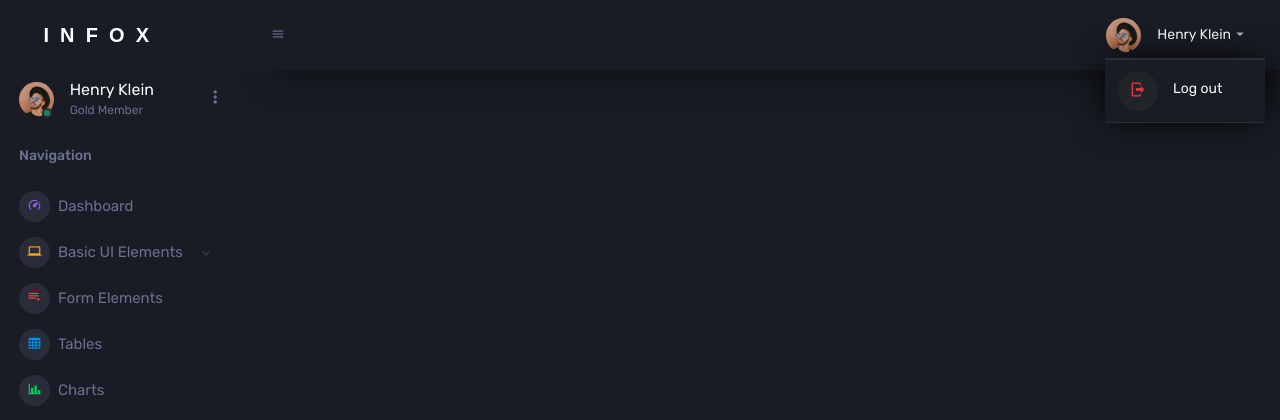
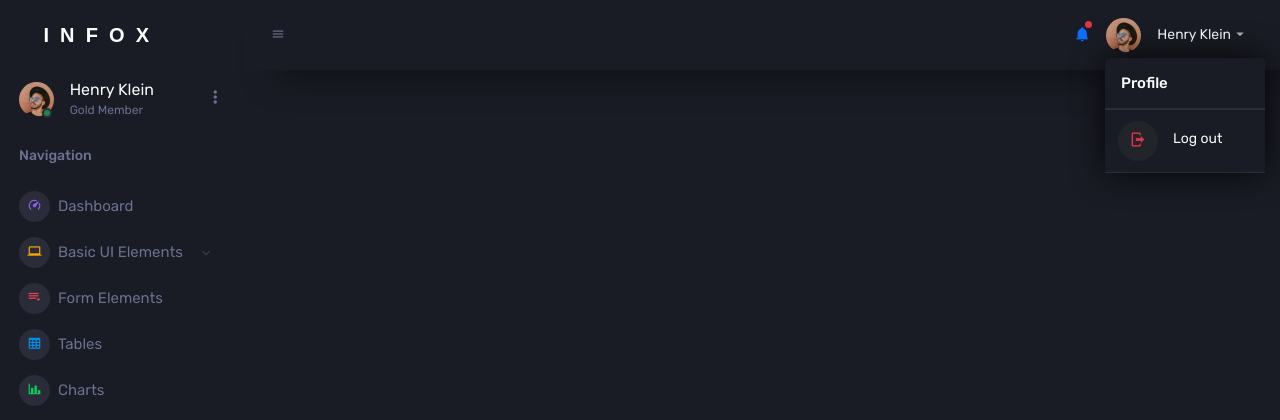
Before and after one commit to praveeshvnr/new, a Django app: page /index/ in a window 1280 px wide, after a click on "Henry Klein". Shown: the top 420 px of the page. Run offline with Django 3.2, Linux system fonts and the light colour scheme; some libraries are stand-ins or nearby versions.

Commit message:
bell icon added

```diff
--- a/templates/index.html
+++ b/templates/index.html
@@ -298,12 +298,12 @@
                   <p class="p-3 mb-0 text-center">4 new messages</p>
                 </div>
               </li>
-              <li class="nav-item dropdown border-left">
+              <li class="nav-item dropdown border-left">-->
                 <a class="nav-link count-indicator dropdown-toggle" id="notificationDropdown" href="#" data-bs-toggle="dropdown">
                   <i class="mdi mdi-bell"></i>
                   <span class="count bg-danger"></span>
                 </a>
-                <div class="dropdown-menu dropdown-menu-right navbar-dropdown preview-list" aria-labelledby="notificationDropdown">
+              <!--  <div class="dropdown-menu dropdown-menu-right navbar-dropdown preview-list" aria-labelledby="notificationDropdown">
                   <h6 class="p-3 mb-0">Notifications</h6>
                   <div class="dropdown-divider"></div>
                   <a class="dropdown-item preview-item">
@@ -319,11 +319,11 @@
                   </a>
                   <div class="dropdown-divider"></div>
                   <a class="dropdown-item preview-item">
-                    <div class="preview-thumbnail">
-                      <div class="preview-icon bg-dark rounded-circle">
+                    <div class="preview-thumbnail">-->
+                      <!-- <div class="preview-icon bg-dark rounded-circle">
                         <i class="mdi mdi-settings text-danger"></i>
-                      </div>
-                    </div>
+                      </div> -->
+                   <!-- </div>
                     <div class="preview-item-content">
                       <p class="preview-subject mb-1">Settings</p>
                       <p class="text-muted ellipsis mb-0"> Update dashboard </p>
@@ -331,11 +331,11 @@
                   </a>
                   <div class="dropdown-divider"></div>
                   <a class="dropdown-item preview-item">
-                    <div class="preview-thumbnail">
-                      <div class="preview-icon bg-dark rounded-circle">
+                    <div class="preview-thumbnail">-->
+                      <!-- <div class="preview-icon bg-dark rounded-circle">
                         <i class="mdi mdi-link-variant text-warning"></i>
-                      </div>
-                    </div>
+                      </div> -->
+                   <!-- </div>
                     <div class="preview-item-content">
                       <p class="preview-subject mb-1">Launch Admin</p>
                       <p class="text-muted ellipsis mb-0"> New admin wow! </p>
@@ -355,7 +355,7 @@
                   </div>
                 </a>
                 <div class="dropdown-menu dropdown-menu-right navbar-dropdown preview-list" aria-labelledby="profileDropdown">
-                  <!--<h6 class="p-3 mb-0">Profile</h6>-->
+                  <h6 class="p-3 mb-0">Profile</h6>
                   <div class="dropdown-divider"></div>
                  <!-- <a class="dropdown-item preview-item">
                     <div class="preview-thumbnail">
```
